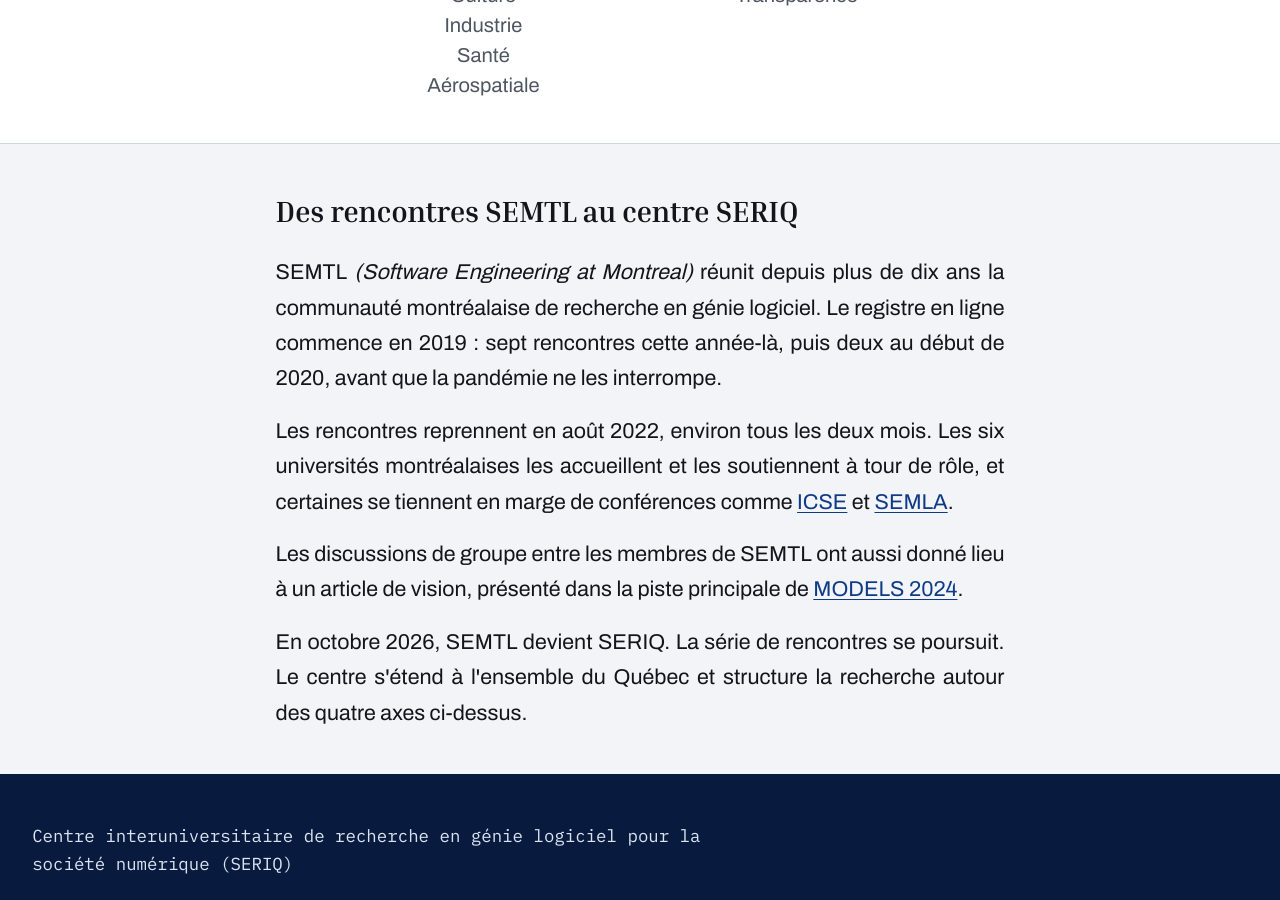
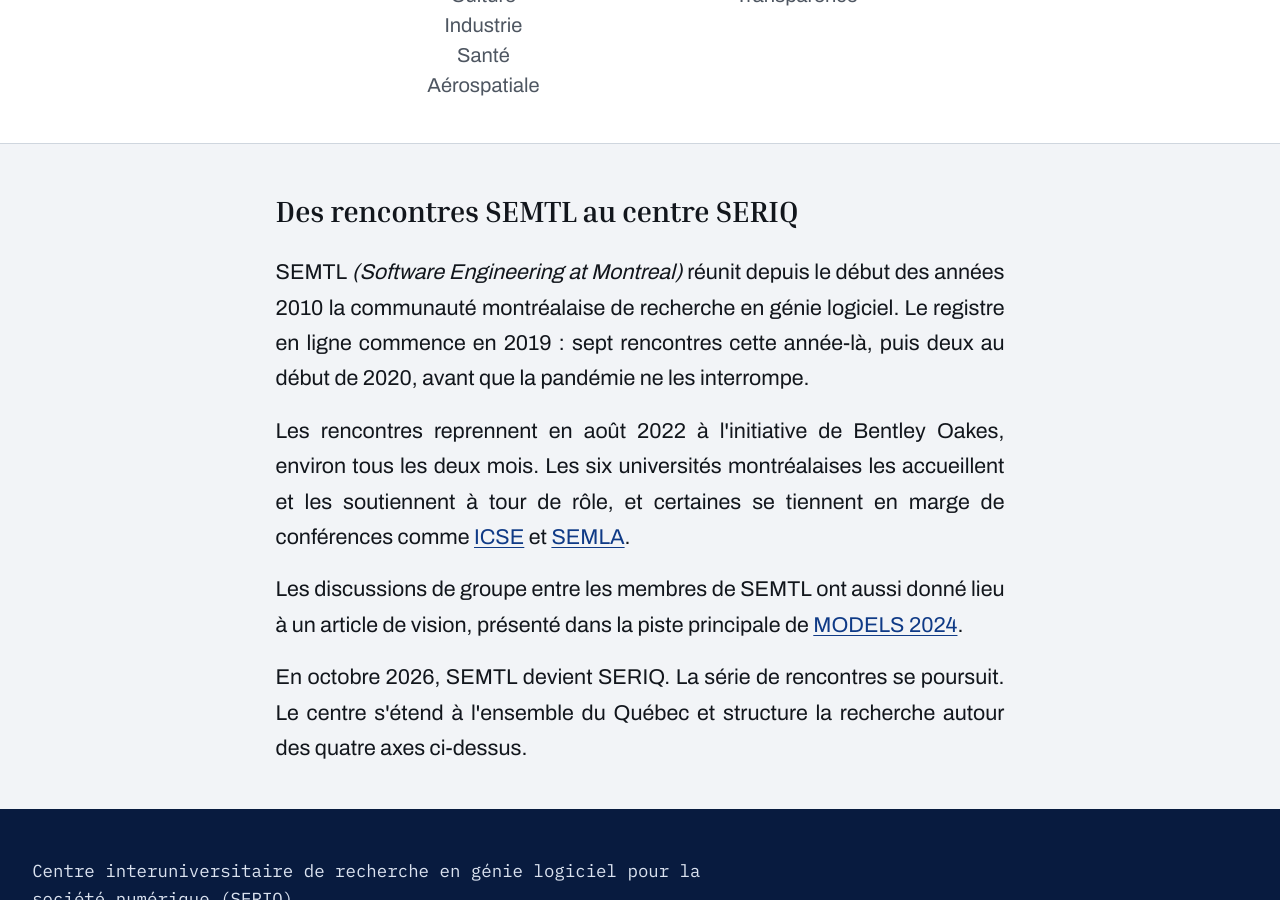
Before and after one commit to seriq-ca/seriq-ca.github.io, a Jekyll site: the page built from a-propos.md, in a window 1280 px wide and 900 px high, scrolled down 3771 px. Built offline with Jekyll 4.4.1, drawn with Linux system fonts in a browser that asks for light colours; some of the changed text lies outside the part shown.

Commit message:
Drop the inclusive suffix from the director title, date SEMTL to the early 2010s, and credit its organizer since 2022

```diff
--- a/_data/i18n/fr.yml
+++ b/_data/i18n/fr.yml
@@ -60,7 +60,7 @@
     partenaires.
   list_heading: Membres
   roles:
-    director: Directeur.rice
+    director: Directeur
 
 events:
   next_kicker: Prochaine rencontre
--- a/a-propos.md
+++ b/a-propos.md
@@ -172,13 +172,14 @@
   <div class="wrap">
     <h2>Des rencontres SEMTL au centre SERIQ</h2>
     <p>
-      SEMTL <i lang="en">(Software Engineering at Montreal)</i> réunit depuis plus
-      de dix ans la communauté montréalaise de recherche en génie logiciel. Le
+      SEMTL <i lang="en">(Software Engineering at Montreal)</i> réunit depuis le
+      début des années 2010 la communauté montréalaise de recherche en génie logiciel. Le
       registre en ligne commence en 2019&nbsp;: sept rencontres cette année-là, puis
       deux au début de 2020, avant que la pandémie ne les interrompe.
     </p>
     <p>
-      Les rencontres reprennent en août 2022, environ tous les deux mois. Les six
+      Les rencontres reprennent en août 2022 à l'initiative de
+      Bentley Oakes, environ tous les deux mois. Les six
       universités montréalaises les accueillent et les soutiennent à tour de rôle,
       et certaines se tiennent en marge de conférences comme
       <a href="{{ '/semtl/2025-04-27-icse/' | relative_url }}">ICSE</a> et
```
Also changed, not shown: en/about.md (+3 -2 lines).
